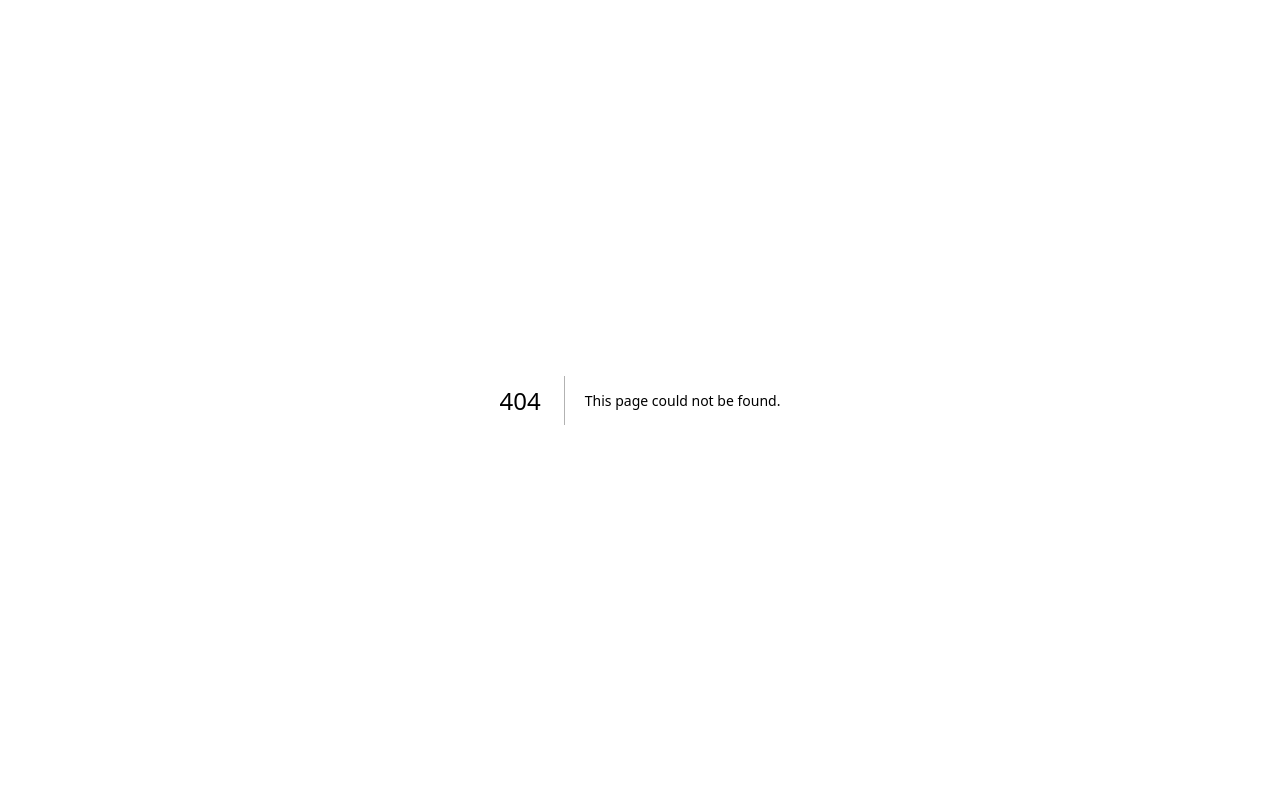
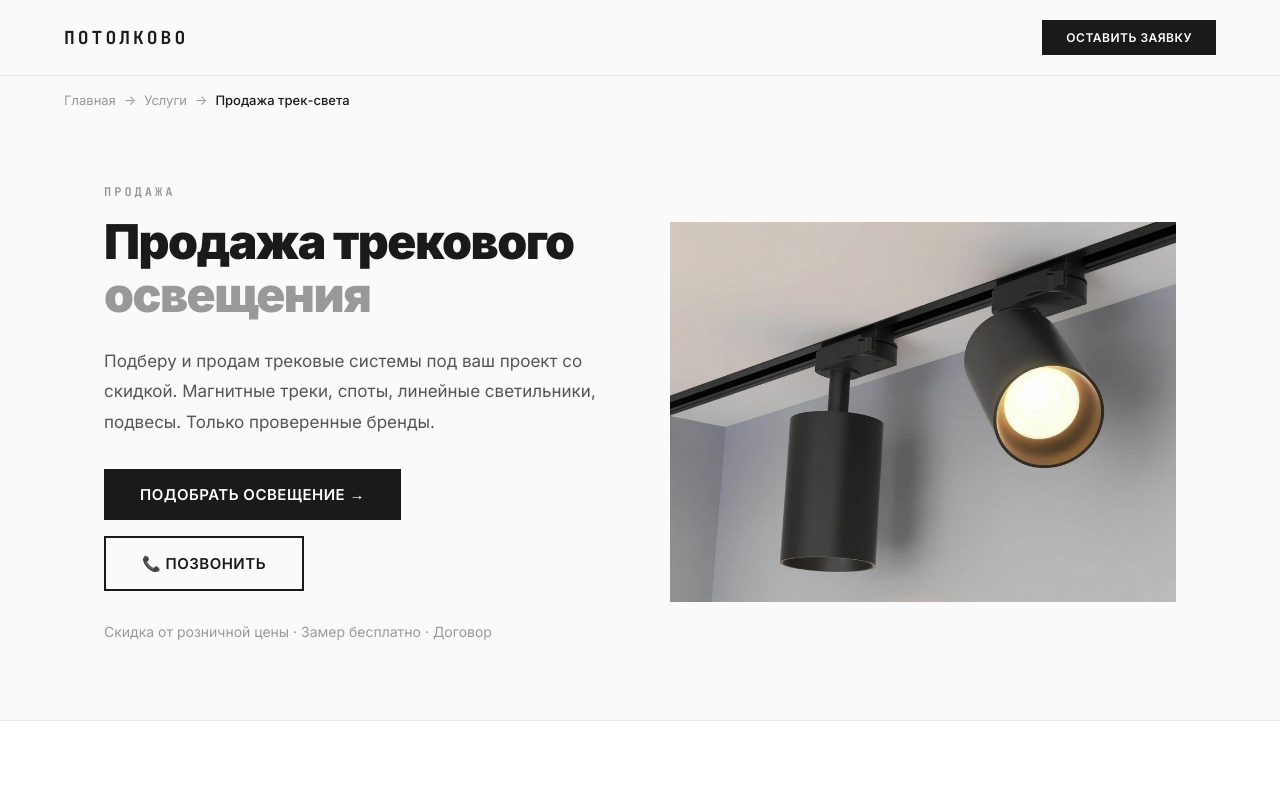
Before and after one commit to svladimirtsk-crypto/nextjs-potolkovo, a Next.js app: page /uslugi/prodazha-trekovogo-osveshcheniya in a window 1280 px wide. Before the commit this address had no page. Shown: the top 800 px of the page. Built offline with nearby package versions, Linux system fonts and the light colour scheme.

Commit message:
Create page.tsx

```diff
--- /dev/null
+++ b/app/uslugi/prodazha-trekovogo-osveshcheniya/page.tsx
@@ -0,0 +1,47 @@
+import type { Metadata } from "next";
+import ServicePageLayout from "../_components/ServicePageLayout";
+
+export const metadata: Metadata = {
+  title: "Продажа трекового освещения в Москве со скидкой — ПОТОЛКОВО",
+  description: "Магнитные треки, споты, линейные светильники. Подберу под проект и продам со скидкой. Проверенные бренды.",
+  keywords: "купить трековое освещение, магнитный трек купить, споты москва, трековый свет купить",
+};
+
+export default function Page() {
+  return (
+    <ServicePageLayout
+      breadcrumb="Продажа трек-света"
+      badge="Продажа"
+      h1="Продажа трекового"
+      h1sub="освещения"
+      description="Подберу и продам трековые системы под ваш проект со скидкой. Магнитные треки, споты, линейные светильники, подвесы. Только проверенные бренды."
+      ctaText="Подобрать освещение"
+      price="Скидка от розничной цены"
+      image="/svc-tracksale.jpeg"
+      imageAlt="Трековое освещение — магнитные треки и споты"
+      sectionTitle="Что предлагаю"
+      sectionParagraphs={[
+        "Работаю напрямую с поставщиками трекового освещения. Это значит — цены ниже, чем в розничных магазинах, при том же качестве.",
+        "Подберу систему под ваш интерьер: цвет трека (чёрный, белый, золото), тип светильников (споты, линейные, подвесы), мощность и цветовую температуру.",
+        "Могу сразу встроить треки в натяжной потолок — комплексное решение «свет + потолок» от одного мастера.",
+      ]}
+      advantagesTitle="Преимущества"
+      advantages={[
+        { icon: "🛒", title: "Дешевле магазина", desc: "Прямые закупки у поставщиков" },
+        { icon: "🎯", title: "Подбор под проект", desc: "Не просто продам — помогу выбрать" },
+        { icon: "✅", title: "Проверенные бренды", desc: "Только то, что ставлю сам" },
+        { icon: "🔧", title: "Монтаж сразу", desc: "Купили + установили = 1 визит" },
+      ]}
+      otherServices={[
+        ["Теневой профиль", "/uslugi/tenevoy-profil"],
+        ["Парящие потолки", "/uslugi/paryashchie-potolki"],
+        ["Световые линии", "/uslugi/svetovye-linii"],
+        ["Трековое освещение", "/uslugi/trekovoe-osveshchenie"],
+        ["Скрытые карнизы", "/uslugi/skrytye-karnizy"],
+        ["Индивидуальные проекты", "/uslugi/individualnye-proekty"],
+        ["Простые потолки", "/uslugi/prostye-potolki"],
+        ["Светопрозрачные потолки", "/uslugi/svetoprozrachnye-potolki"],
+      ]}
+    />
+  );
+}
```
